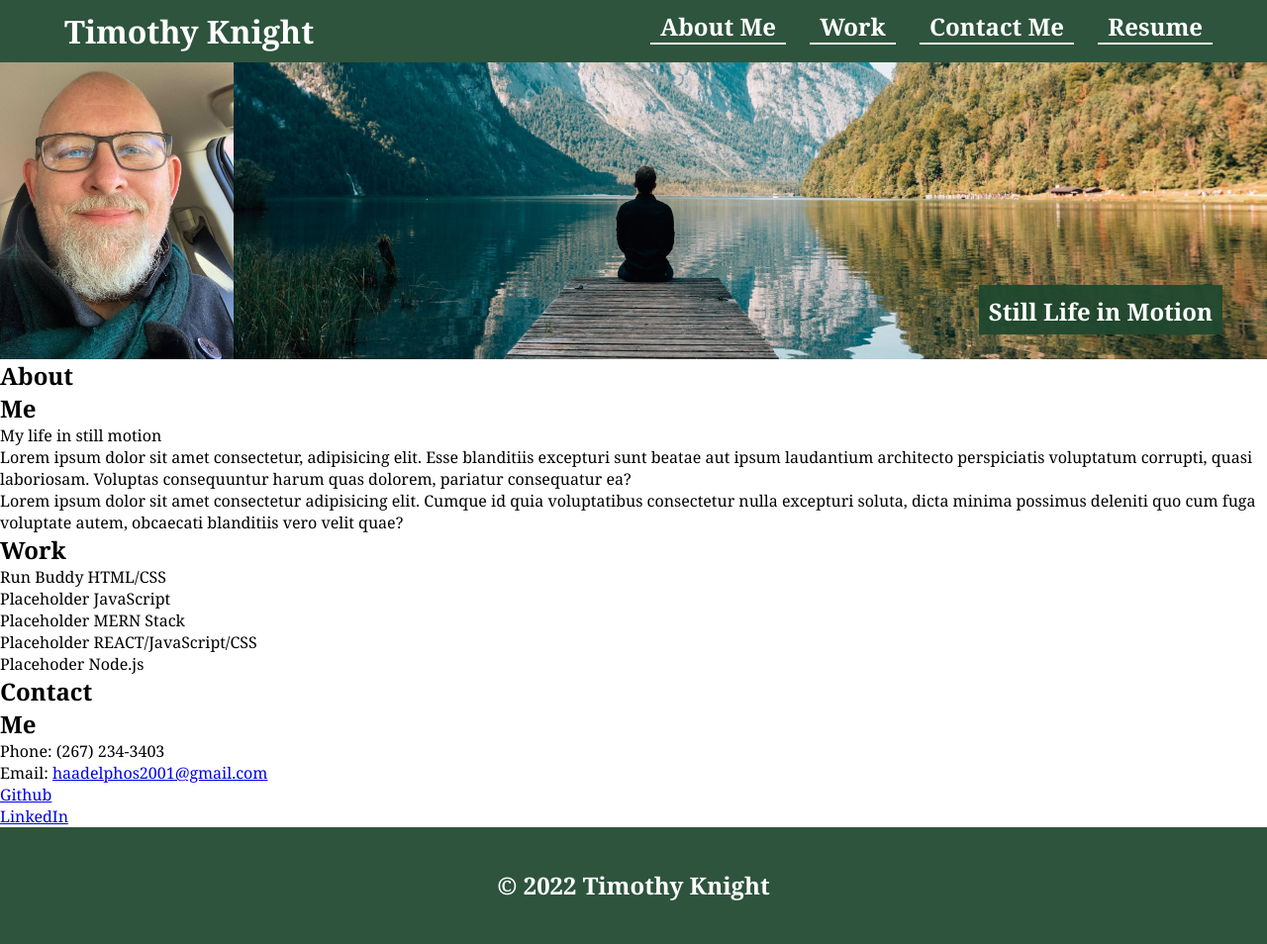
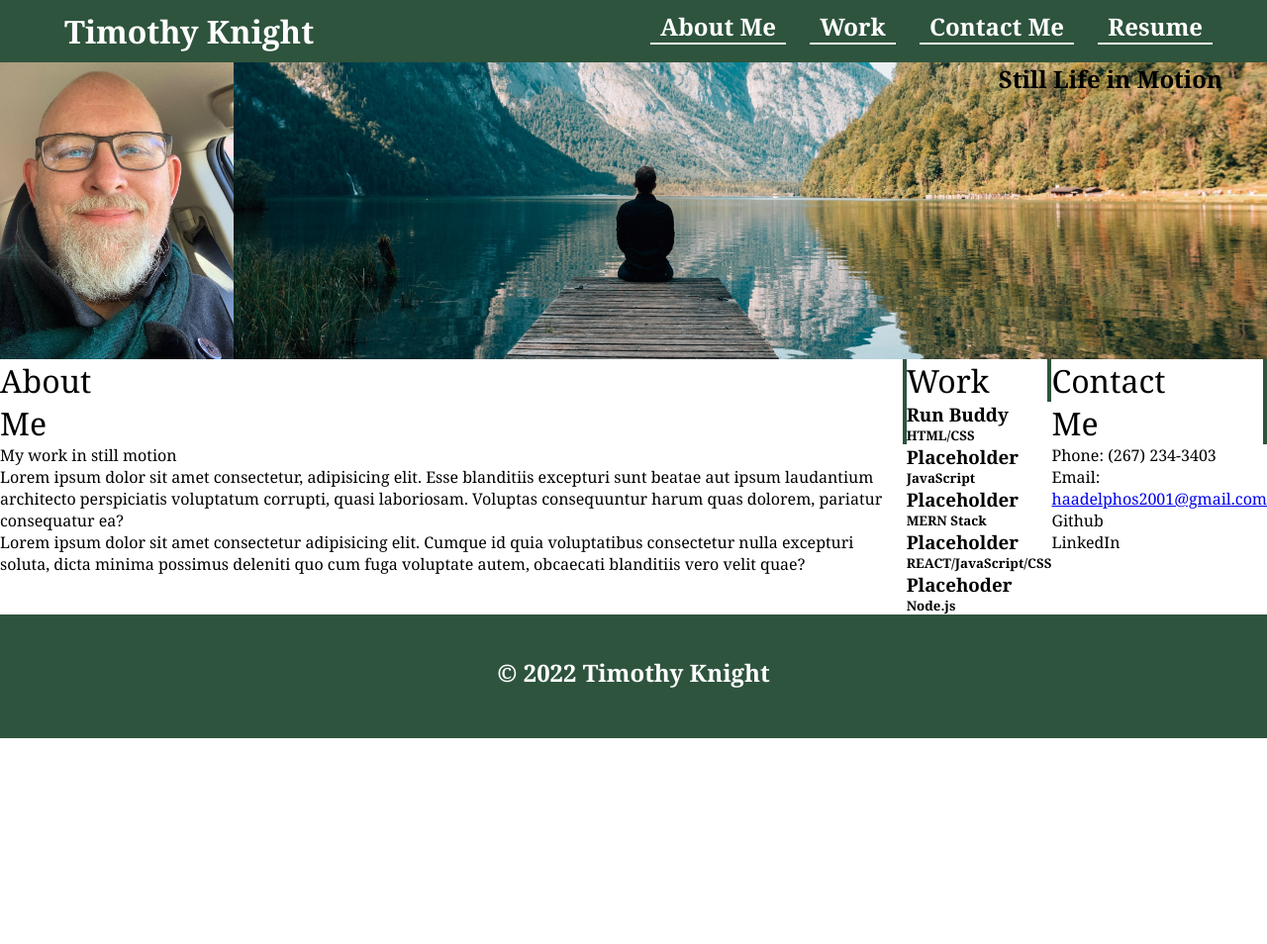
Before and after one commit to TimK76/Portfolio, a plain HTML site: page index.html in a window 1280 px wide. Shown: the whole page at 99% size. After the commit the page ends 800 px from the top, so only its background shows below. Drawn offline with Linux system fonts and the light colour scheme.

Commit message:
messed up some hero settings while starting the main content

```diff
--- a/assets/css/styles.css
+++ b/assets/css/styles.css
@@ -70,13 +70,12 @@ header nav a:hover {
 }
 
 #selfie {
-    /* display: flex; */
     height: 300px;
     width: auto;
     z-index: 3;
 }
 
-section h3 {
+section .hero #subtitle {
     position: relative;
     color: var(--primary-color);
     font-size: 24px;
@@ -87,16 +86,15 @@ section h3 {
 }
 
 /* Begin Main Section */
-main article figure {
-    background-color: var(--secondary-color);
-}
-main article div h3 {
-    color: var(--primary-color);
-    font-family: sans-serif;
-    font-style: italic;
-    font-size: 32px;
+main {
+    display: flex;
 }
 
+main section .title {
+    display:block;
+    font-size: 32px;
+    border-right: 4px solid var(--tertiary-color);
+}
 /* Begin Footer Section */
 footer {
     color: var(--secondary-color);
--- a/index.html
+++ b/index.html
@@ -24,59 +24,75 @@
 
 <!-- Begin "Hero" -->
     <section class="hero">
+
         <img src="./assets/images/Selfie1.jpg" alt="Picutre of Timothy Knight" id="selfie">
 
-        <h3>Still Life in Motion</h3>
+        <h2 id="subtitle">Still Life in Motion</h2>
+
     </section>
 
 
 
-<!-- Begin Main Section - About Me, Work, & Contact Me -->
+<!-- Begin Main Section -->
     <main>
-        <!-- Begin About Me Section -->
+<!-- Begin About Me Section -->
         <section>
-            <h1 class="title">About </br>Me</h1>
-        </section>
-        <section id="article-1">
+            <aside class="title">About <br>Me</aside>
             <p id="bio">
-                My life in still motion
+                My work in still motion
                 <br/>
                 Lorem ipsum dolor sit amet consectetur, adipisicing elit. Esse blanditiis excepturi sunt beatae aut ipsum laudantium architecto perspiciatis voluptatum corrupti, quasi laboriosam. Voluptas consequuntur harum quas dolorem, pariatur consequatur ea?
                 <br/>
                 Lorem ipsum dolor sit amet consectetur adipisicing elit. Cumque id quia voluptatibus consectetur nulla excepturi soluta, dicta minima possimus deleniti quo cum fuga voluptate autem, obcaecati blanditiis vero velit quae?
             </p>
         </section>
-        <!-- Begin Work Section -->
-        <section id="article-2" class="title">
-            <h1 >Work</h1>
-        </section id="big" class="work-examples">Run Buddy HTML/CSS</section>
-        <section class="work-examples">Placeholder JavaScript</section>
-        <section class="work-examples">Placeholder MERN Stack</section>
-        <section class="work-examples">Placeholder REACT/JavaScript/CSS</section>
-        <section class="work-examples">Placehoder Node.js</section>
-        </article>
-        <!-- Begin Contact Section -->
-        <article id="article-3">
-            <h1 class="title">Contact <br>Me</h1>
-            <ul class="contact-me">
-                <li>Phone: (267) 234-3403</li>
-                <li>
-                    Email: <a href="mailto:haadelphos2001@gmail.com">haadelphos2001@gmail.com</a>
-                </li>
-                <li>
-                    <a href="https://github.com/TimK76" target="_blank">Github</a>
-                </li>
-                <li>
-                    <a href="https://www.linkedin.com/in/timothy-knightmoore/" target="_blank">LinkedIn</a>
-                </li>
-            </ul>
+<!-- Begin Work Section -->
+        <section>
+            <aside class="title">Work</aside>
+            <article id="big" class="work-examples">
+                   <h3>Run Buddy</h3>
+                   <h5>HTML/CSS</h5>
+            </article>
+            <article class="work-examples">
+                <h3>Placeholder</h3>
+                <h5>JavaScript</h5>
+            </article>
+            <article class="work-examples">
+                <h3>Placeholder</h3>
+                <h5>MERN Stack</h5>
+            </article>
+            <article class="work-examples">
+                <h3>Placeholder</h3>
+                <h5>REACT/JavaScript/CSS</h5>
+            </article>
+            <article class="work-examples">
+                <h3>Placehoder</h3>
+                <h5> Node.js</h5>
+            </article>
+        </section>
 
-
-
-        </article>
-
+<!-- Begin Contact Section -->
+        <section>
+            <div class="title">
+                Contact<br>Me
+            </div>
+            <article class="contact-me">
+                Phone: (267) 234-3403
+            </article>
+            <article class="contact-me">
+                Email: <a href="mailto:haadelphos2001@gmail.com">haadelphos2001@gmail.com</a>
+            </article>
+            <article class="contact-me">
+                Github
+                <a href="https://github.com/TimK76" target="_blank"></a>
+            </article>
+            <article class="contact-me">
+                LinkedIn
+                <a href="https://www.linkedin.com/in/timothy-knightmoore/" target="_blank"></a>
+            </article>
+        </section>
     </main>
-
+<!-- Begin Footer Section -->
     <footer>
         <h4>&copy; 2022 Timothy Knight</h4>
     </footer>
```
Also changed, not shown: assets/images/Run-buddy-snap.jpg (added).
